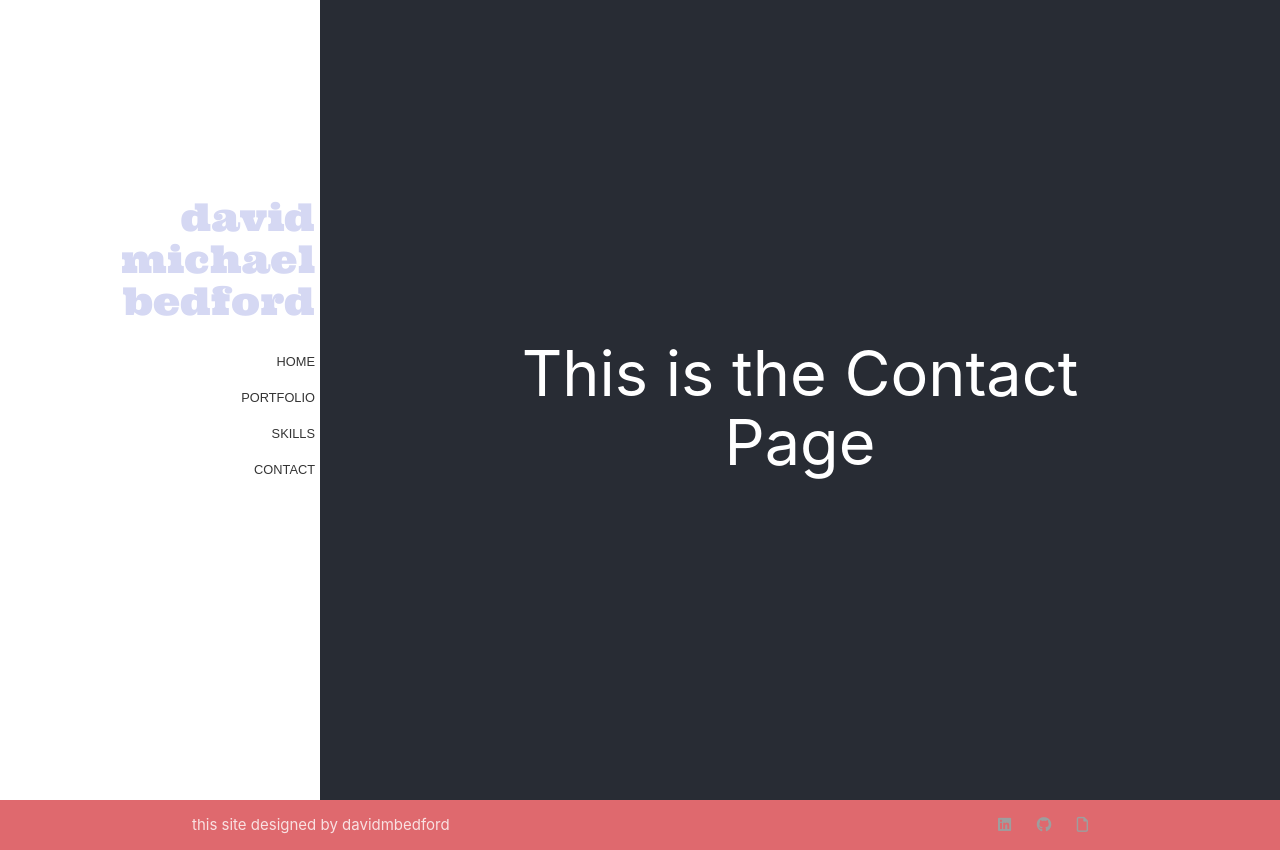
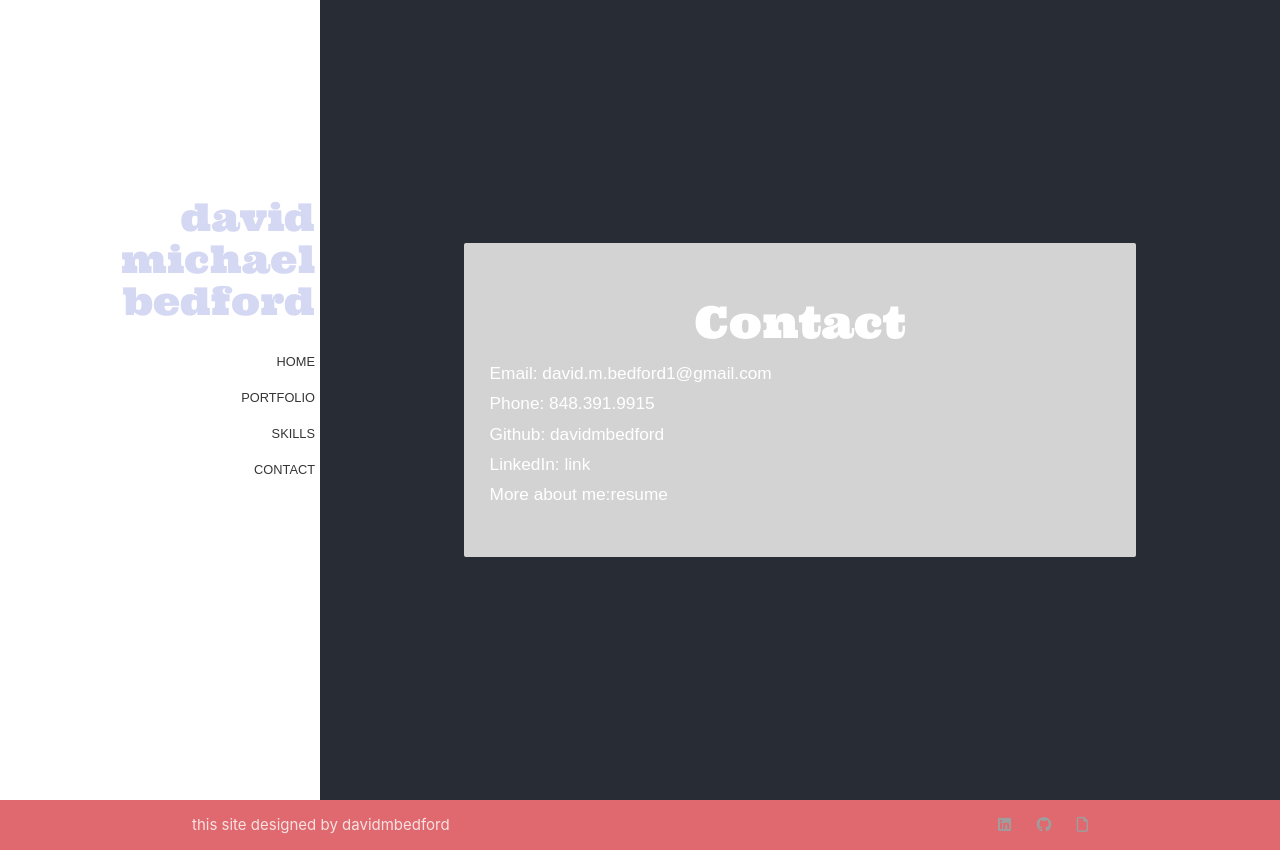
Before and after one commit to davidmbedford/davidmbedford, a React (Create React App) app: page /contact in a window 1280 px wide. Built offline with nearby package versions, Linux system fonts and the light colour scheme; a web font is replaced by a local one.

Commit message:
contact page bare minimum mvp

```diff
--- a/src/pages/contact/index.js
+++ b/src/pages/contact/index.js
@@ -2,13 +2,25 @@ import React from 'react';
 import './style.css';
 
 function Contact() {
-    return(
+  return (
     <div className="col s12 l9 no-pad">
       <div className="App">
         <div className="App-header">
-            <div className="container">
-                    <h1>This is the Contact Page </h1>
+
+          <div class="container backBox left-align">
+            <div class="row">
+              <div class="col s12">
+                <h3 class="center">Contact</h3>
+                <h6><strong>Email:</strong> <span class="contact-info">david.m.bedford1@gmail.com</span></h6>
+                <h6><strong>Phone:</strong> <span class="contact-info">848.391.9915</span></h6>
+                <h6><strong>Github:</strong> <a href="https://github.com/davidmbedford/">davidmbedford</a></h6>
+                <h6><strong>LinkedIn:</strong> <a href="https://www.linkedin.com/in/david-bedford-027b99190/">link</a></h6>
+                <h6><strong>More about me:</strong>
+                  <a href="https://drive.google.com/open?id=1ozBWzyouy6FgoyrDW90FbzAmbWb-rNfD70IWsBV85-M">resume</a></h6>
               </div>
+            </div>
+          </div>
+
         </div>
       </div>
     </div>
--- a/src/pages/skills/index.js
+++ b/src/pages/skills/index.js
@@ -6,7 +6,7 @@ function Skills() {
     <div className="col s12 l9 no-pad">
       <div className="App">
         <div className="App-header">
-          <div class="container skillsBox" >
+          <div class="container backBox" >
 
             <div class="row">
               <div class="col s12">
--- a/src/pages/skills/style.css
+++ b/src/pages/skills/style.css
@@ -1,4 +1,4 @@
-.skillsBox {
+.backBox {
   padding: 2vmax;
   background-color: lightgray;
   border-radius: 2px;
```
Lines whose indentation alone changed are shown as unchanged.
